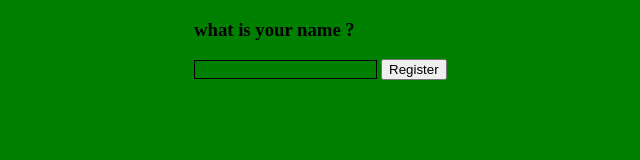
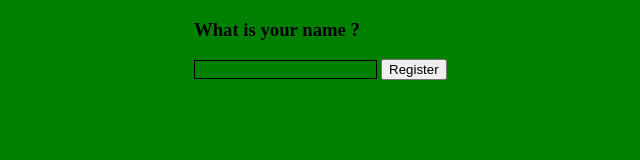
Before and after one commit to nguyenhung1007/chat, a website: page public/index.html in a window 1280 px wide. Shown: the full height of the page, 146-786 px from the left. Drawn offline with nearby package versions, Linux system fonts and the light colour scheme; no server answers.

Commit message:
Update index.html

```diff
--- a/public/index.html
+++ b/public/index.html
@@ -16,7 +16,7 @@
     <body>
     <div id='wrapper'>
     <div id="loginform">
-    <h3> what is your name ?</h3>
+    <h3> What is your name ?</h3>
     <input type='text' id='txtUsername' />
     <input type='button' value="Register" id='btnRegister' />
     </div>
```
